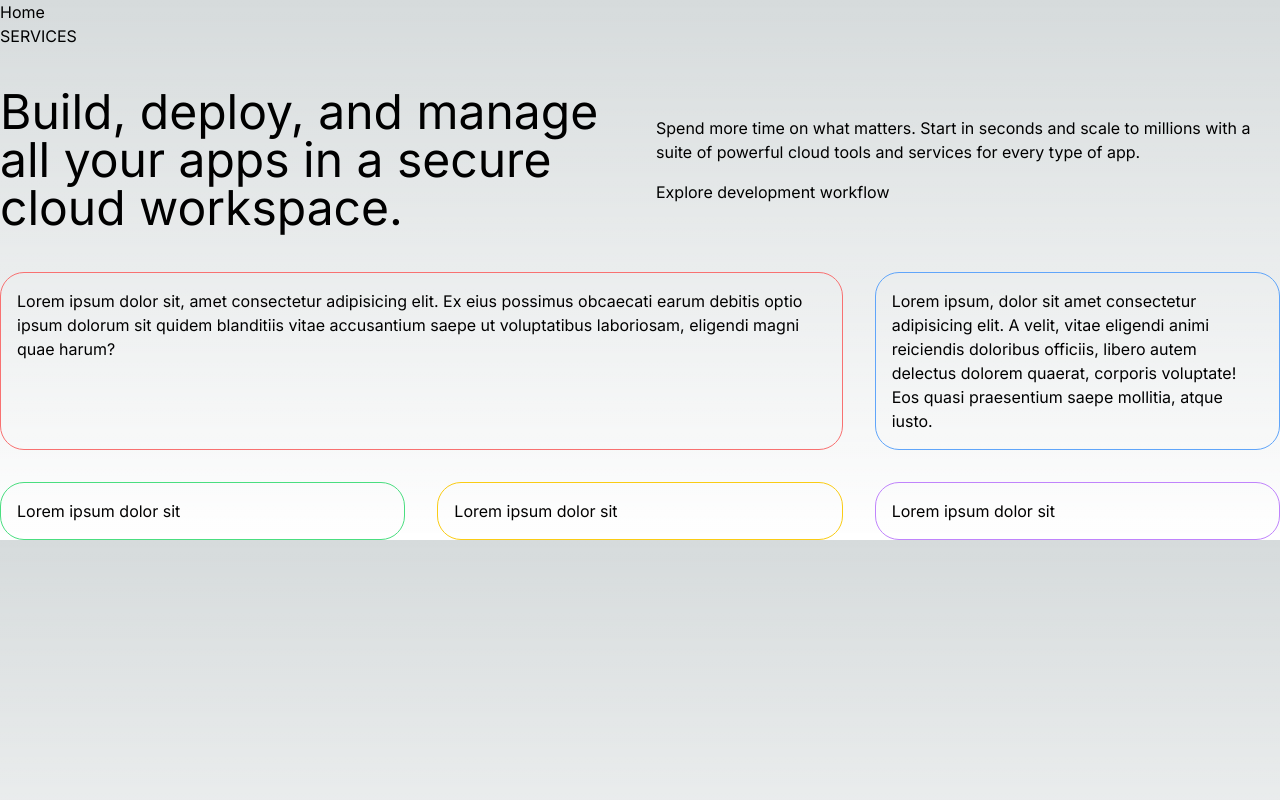
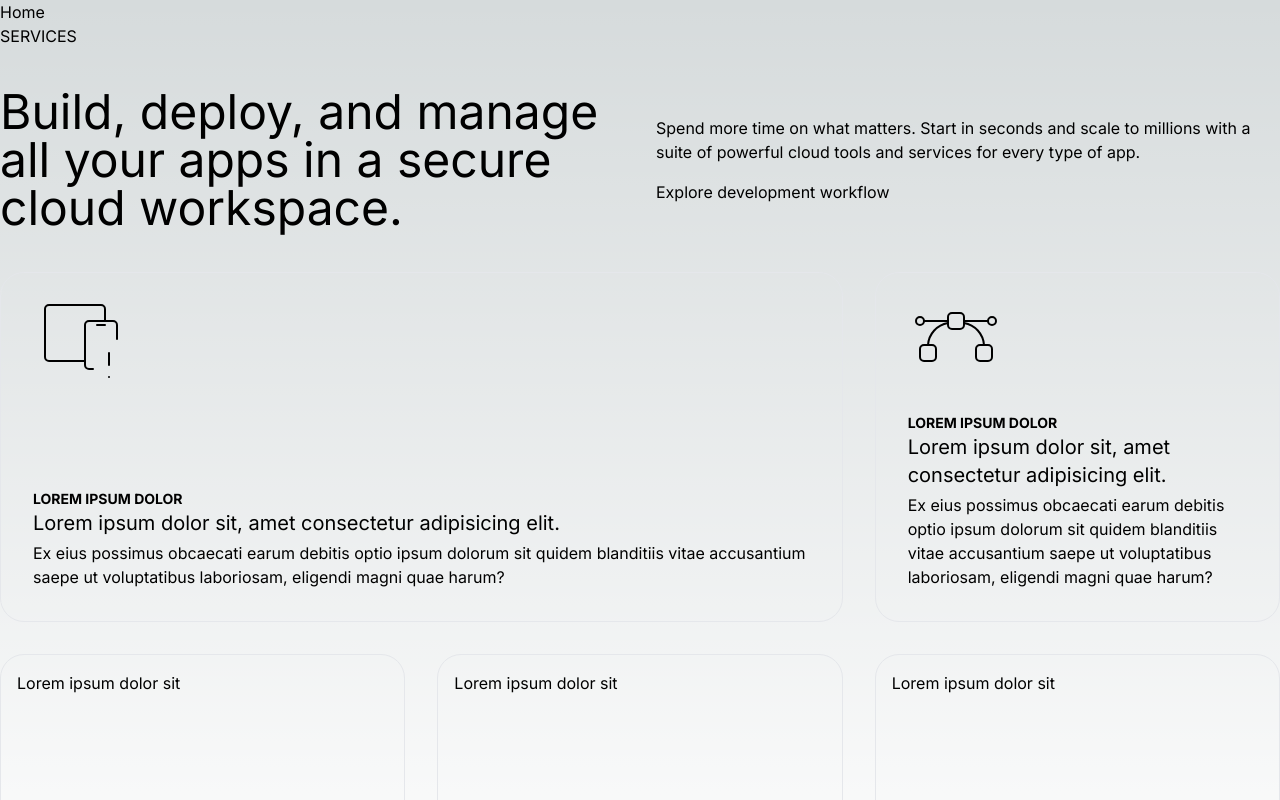
Before and after one commit to unscode/website, a Next.js app: page / in a window 1280 px wide. Shown: the top 800 px of the page. Built offline with nearby package versions, Linux system fonts and the light colour scheme.

Commit message:
Updated service section

```diff
--- /dev/null
+++ b/src/app/components/icons/IconTablerDevicesExclamation.tsx
@@ -0,0 +1,14 @@
+import React from 'react'
+
+export default function IconTablerDevicesExclamation(props: React.SVGProps<SVGSVGElement>) {
+  return (
+    <svg xmlns="http://www.w3.org/2000/svg" viewBox="0 0 24 24" strokeWidth="0.5" stroke="currentColor" fill="none" strokeLinecap="round" strokeLinejoin="round" {...props}>
+        <path stroke="none" d="M0 0h24v24H0z" fill="none"/>
+        <path d="M15 20h-1a1 1 0 0 1 -1 -1v-10a1 1 0 0 1 1 -1h6a1 1 0 0 1 1 1v3.5" />
+        <path d="M18 8v-3a1 1 0 0 0 -1 -1h-13a1 1 0 0 0 -1 1v12a1 1 0 0 0 1 1h9" />
+        <path d="M16 9h2" />
+        <path d="M19 16v3" />
+        <path d="M19 22v.01" />
+    </svg>
+  )
+}
--- /dev/null
+++ b/src/app/components/icons/IconTablerVectorBezier.tsx
@@ -0,0 +1,18 @@
+import React from 'react'
+
+export default function IconTablerVectorBezier(props: React.SVGProps<SVGSVGElement>) {
+  return (
+    <svg xmlns="http://www.w3.org/2000/svg" viewBox="0 0 24 24" strokeWidth="0.5" stroke="currentColor" fill="none" strokeLinecap="round" strokeLinejoin="round" {...props}>
+        <path stroke="none" d="M0 0h24v24H0z" fill="none"/>
+        <path d="M3 14m0 1a1 1 0 0 1 1 -1h2a1 1 0 0 1 1 1v2a1 1 0 0 1 -1 1h-2a1 1 0 0 1 -1 -1z" />
+        <path d="M17 14m0 1a1 1 0 0 1 1 -1h2a1 1 0 0 1 1 1v2a1 1 0 0 1 -1 1h-2a1 1 0 0 1 -1 -1z" />
+        <path d="M10 6m0 1a1 1 0 0 1 1 -1h2a1 1 0 0 1 1 1v2a1 1 0 0 1 -1 1h-2a1 1 0 0 1 -1 -1z" />
+        <path d="M10 8.5a6 6 0 0 0 -5 5.5" />
+        <path d="M14 8.5a6 6 0 0 1 5 5.5" />
+        <path d="M10 8l-6 0" />
+        <path d="M20 8l-6 0" />
+        <path d="M3 8m-1 0a1 1 0 1 0 2 0a1 1 0 1 0 -2 0" />
+        <path d="M21 8m-1 0a1 1 0 1 0 2 0a1 1 0 1 0 -2 0" />
+    </svg>
+  )
+}
--- /dev/null
+++ b/src/app/components/icons/index.ts
@@ -0,0 +1,2 @@
+export {default as IconTablerDevicesExclamation} from './IconTablerDevicesExclamation';
+export {default as IconTablerVectorBezier} from './IconTablerVectorBezier';
--- a/src/app/globals.css
+++ b/src/app/globals.css
@@ -25,3 +25,10 @@ body {
     )
     rgb(var(--background-start-rgb));
 }
+
+
+.gradient {
+  background: #ffe259;  /* fallback for old browsers */
+  background: -webkit-linear-gradient(to top, #ffa751, #ffe259);  /* Chrome 10-25, Safari 5.1-6 */
+  background: linear-gradient(to top, #ffa751, #ffe259); /* W3C, IE 10+/ Edge, Firefox 16+, Chrome 26+, Opera 12+, Safari 7+ */
+}
--- a/src/app/page.tsx
+++ b/src/app/page.tsx
@@ -1,4 +1,5 @@
 import React from 'react'
+import { IconTablerDevicesExclamation, IconTablerVectorBezier } from './components/icons'
 
 export default function Home() {
   return (
@@ -17,20 +18,50 @@ export default function Home() {
               <a href='#' className='btn btn-primary'>Explore development workflow</a>
             </div>
         </div>
-        <div className='grid grid-cols-3 gap-8 '>
-          <div className='col-span-2 border rounded-3xl border-red-400'>
-            <div className='p-4 '>Lorem ipsum dolor sit, amet consectetur adipisicing elit. Ex eius possimus obcaecati earum debitis optio ipsum dolorum sit quidem blanditiis vitae accusantium saepe ut voluptatibus laboriosam, eligendi magni quae harum?</div>
+        <div className='grid grid-cols-3 gap-8'>
+          <div className='col-span-2 border rounded-3xl dark:bg-yellow-600' style={{ minHeight: '350px'}}>
+            <div className='p-8 pt-4 h-full'>
+             <div className='h-full flex flex-col gap-y-4 justify-between'>
+              <div>
+                <IconTablerDevicesExclamation className='w-24 h-24' />
+              </div>
+              <div>
+                <h6 className='font-bold text-sm uppercase'>Lorem ipsum dolor</h6>
+                <p className='mb-1 text-xl'>
+                  Lorem ipsum dolor sit, amet consectetur adipisicing elit.
+                </p>
+                <p>
+                  Ex eius possimus obcaecati earum debitis optio ipsum dolorum sit quidem blanditiis vitae accusantium saepe ut voluptatibus laboriosam, eligendi magni quae harum?
+                </p>
+              </div>
+              </div>
+            </div>
           </div>
-          <div className='border rounded-3xl border-blue-400'>
-            <div className='p-4'>Lorem ipsum, dolor sit amet consectetur adipisicing elit. A velit, vitae eligendi animi reiciendis doloribus officiis, libero autem delectus dolorem quaerat, corporis voluptate! Eos quasi praesentium saepe mollitia, atque iusto.</div>
+          <div className='border rounded-3xl dark:border-gray-800' style={{ minHeight: '350px'}}>
+            <div className='p-8 pt-4 h-full'>
+             <div className='h-full flex flex-col gap-y-4 justify-between'>
+              <div>
+                <IconTablerVectorBezier className='w-24 h-24' />
+              </div>
+              <div>
+                <h6 className='font-bold text-sm uppercase'>Lorem ipsum dolor</h6>
+                <p className='mb-1 text-xl'>
+                  Lorem ipsum dolor sit, amet consectetur adipisicing elit.
+                </p>
+                <p>
+                  Ex eius possimus obcaecati earum debitis optio ipsum dolorum sit quidem blanditiis vitae accusantium saepe ut voluptatibus laboriosam, eligendi magni quae harum?
+                </p>
+              </div>
+              </div>
+            </div>
           </div>
-          <div className='border rounded-3xl border-green-400'>
+          <div className='border rounded-3xl dark:border-gray-800' style={{ minHeight: '300px'}}>
             <div className='p-4'>Lorem ipsum dolor sit</div>
           </div>
-          <div className='border rounded-3xl border-yellow-400'>
+          <div className='border rounded-3xl dark:border-gray-800' style={{ minHeight: '300px'}}>
             <div className='p-4'>Lorem ipsum dolor sit</div>
           </div>
-          <div className='border rounded-3xl border-purple-400'>
+          <div className='border rounded-3xl dark:border-gray-800' style={{ minHeight: '300px'}}>
             <div className='p-4'>Lorem ipsum dolor sit</div>
           </div>
         </div>
```
